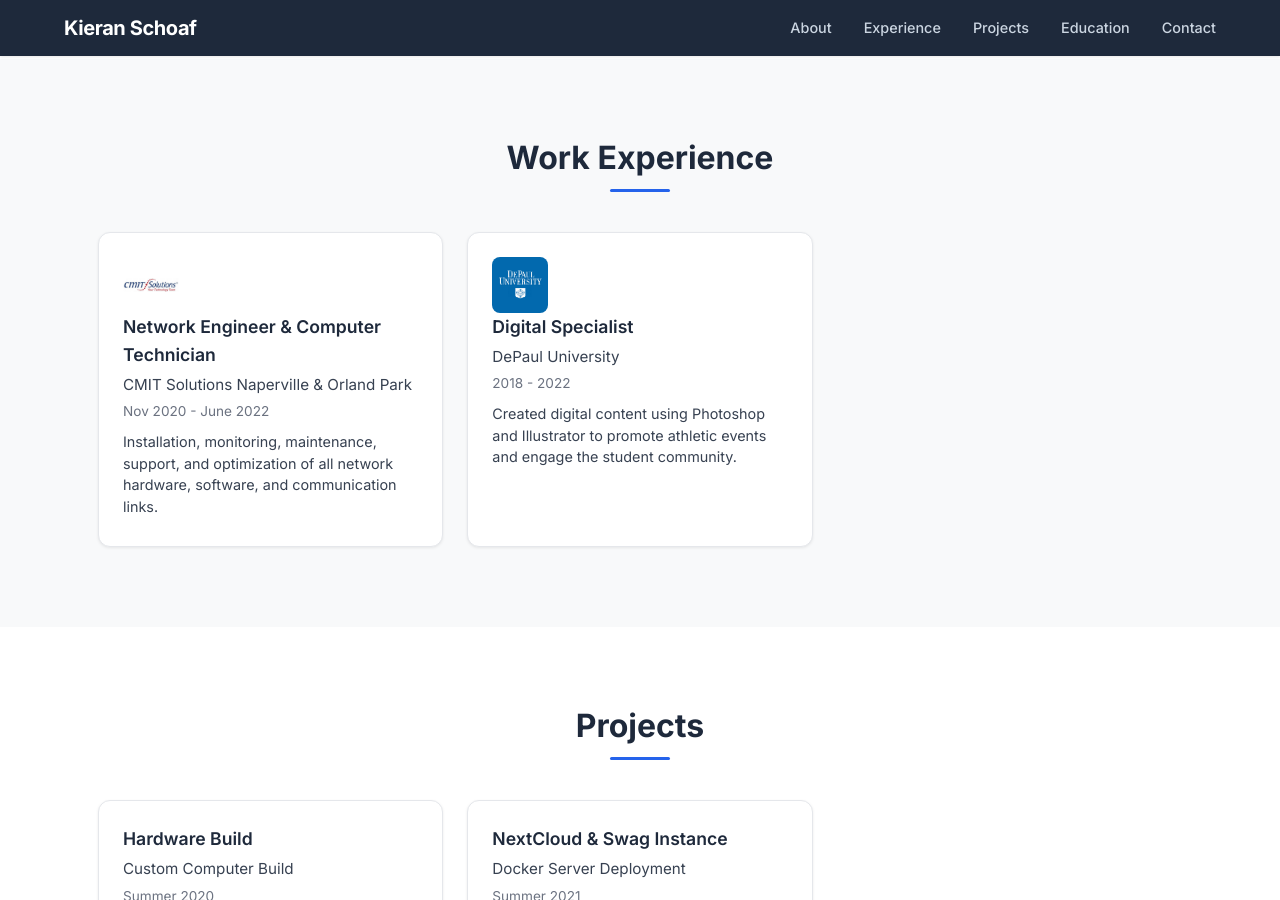
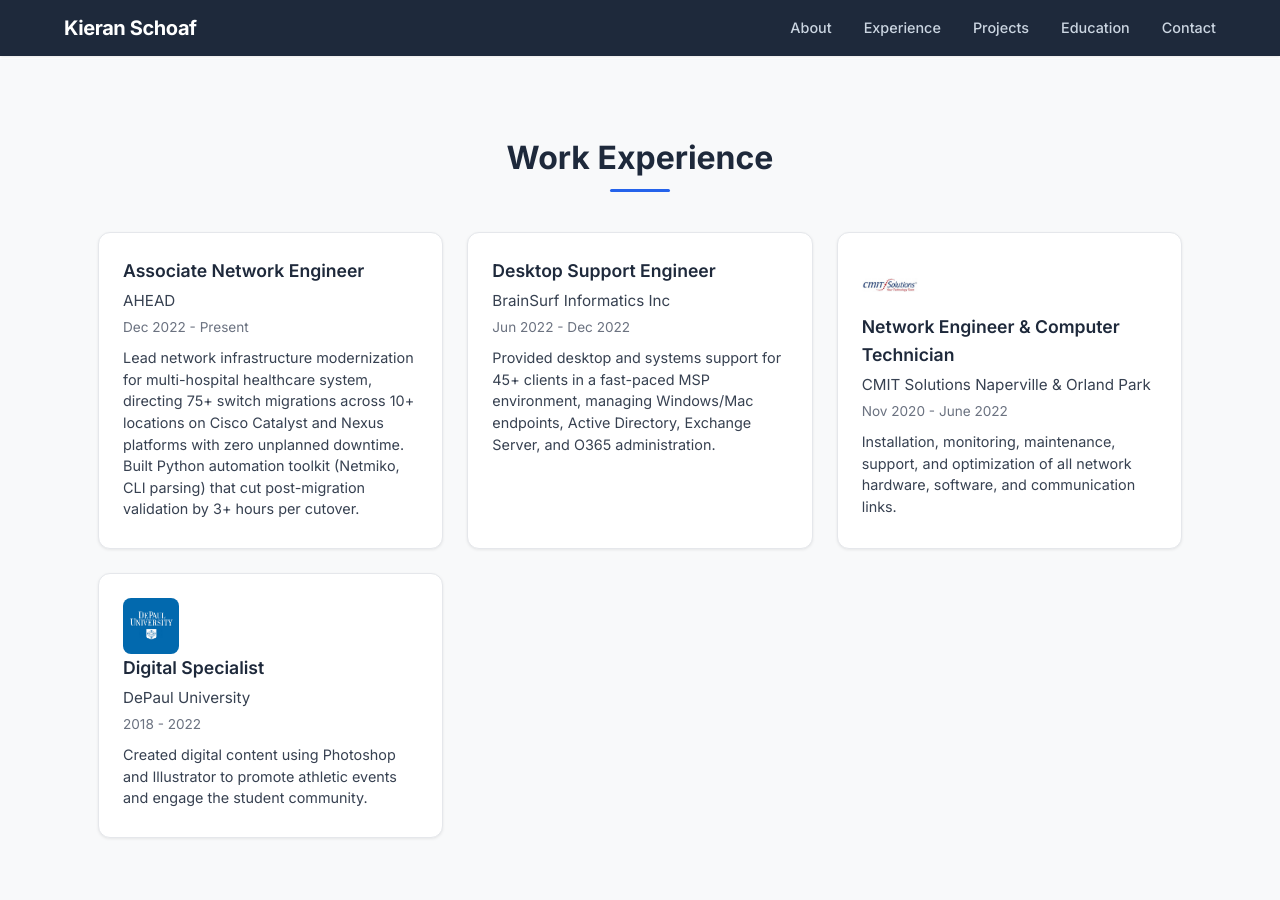
Before and after one commit to kischoaf/kischoaf.github.io, a Jekyll site: the page built from index.html, in a window 1280 px wide and 900 px high, scrolled down 735 px. Built offline with Jekyll 4.4.1, drawn with Linux system fonts in a browser that asks for light colours.

Commit message:
Update work history with all 4 positions, current job first
Co-Authored-By: Claude Opus 4.6 <noreply@anthropic.com>

```diff
--- a/_data/experience.yml
+++ b/_data/experience.yml
@@ -1,3 +1,13 @@
+- role: Associate Network Engineer
+  company: AHEAD
+  dates: Dec 2022 - Present
+  desc: Lead network infrastructure modernization for multi-hospital healthcare system, directing 75+ switch migrations across 10+ locations on Cisco Catalyst and Nexus platforms with zero unplanned downtime. Built Python automation toolkit (Netmiko, CLI parsing) that cut post-migration validation by 3+ hours per cutover.
+
+- role: Desktop Support Engineer
+  company: BrainSurf Informatics Inc
+  dates: Jun 2022 - Dec 2022
+  desc: Provided desktop and systems support for 45+ clients in a fast-paced MSP environment, managing Windows/Mac endpoints, Active Directory, Exchange Server, and O365 administration.
+
 - role: Network Engineer & Computer Technician
   company: CMIT Solutions Naperville & Orland Park
   dates: Nov 2020 - June 2022
--- a/_includes/experience.html
+++ b/_includes/experience.html
@@ -4,9 +4,11 @@
         <div class="card-container">
             {% for item in site.data.experience %}
             <div class="card">
+                {% if item.logo %}
                 <div class="icon">
                     <img src="/assets/img/experience/{{ item.logo }}" alt="{{ item.company }} logo" loading="lazy">
                 </div>
+                {% endif %}
                 <div class="info">
                     <p class="title">{{ item.role }}</p>
                     <p class="location">{{ item.company }}</p>
```
